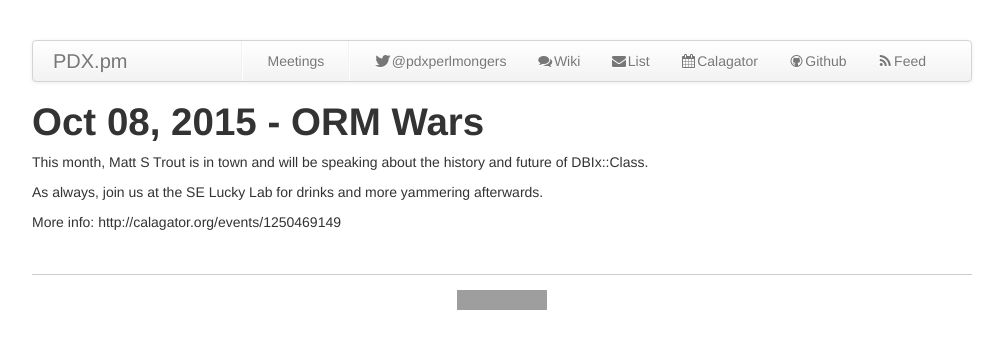
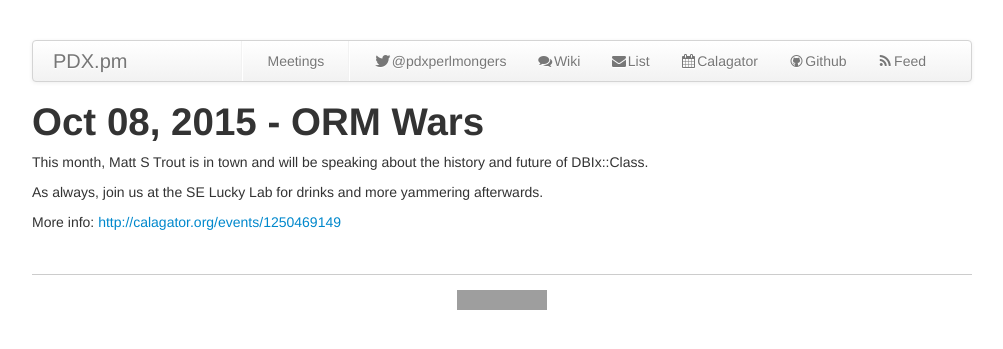
Before and after one commit to PortlandPerlMongers/portlandperlmongers.github.io, a Jekyll site: the page built from _posts/2015-10-08-orm-wars.md, in a window 1280 px wide. Shown: the top 349 px of the page, without its empty margins (138-1141 px from the left). Built offline with Jekyll 4.4.1, drawn with Linux system fonts in a browser that asks for light colours; Markdown is read by kramdown in place of the engine named in the settings; grey boxes are pictures that could not be loaded.

```diff
--- a/_posts/2015-10-08-orm-wars.md
+++ b/_posts/2015-10-08-orm-wars.md
@@ -10,4 +10,4 @@ future of DBIx::Class.
 
 As always, join us at the SE Lucky Lab for drinks and more yammering afterwards.
 
-More info: http://calagator.org/events/1250469149
+More info: <http://calagator.org/events/1250469149>
```
